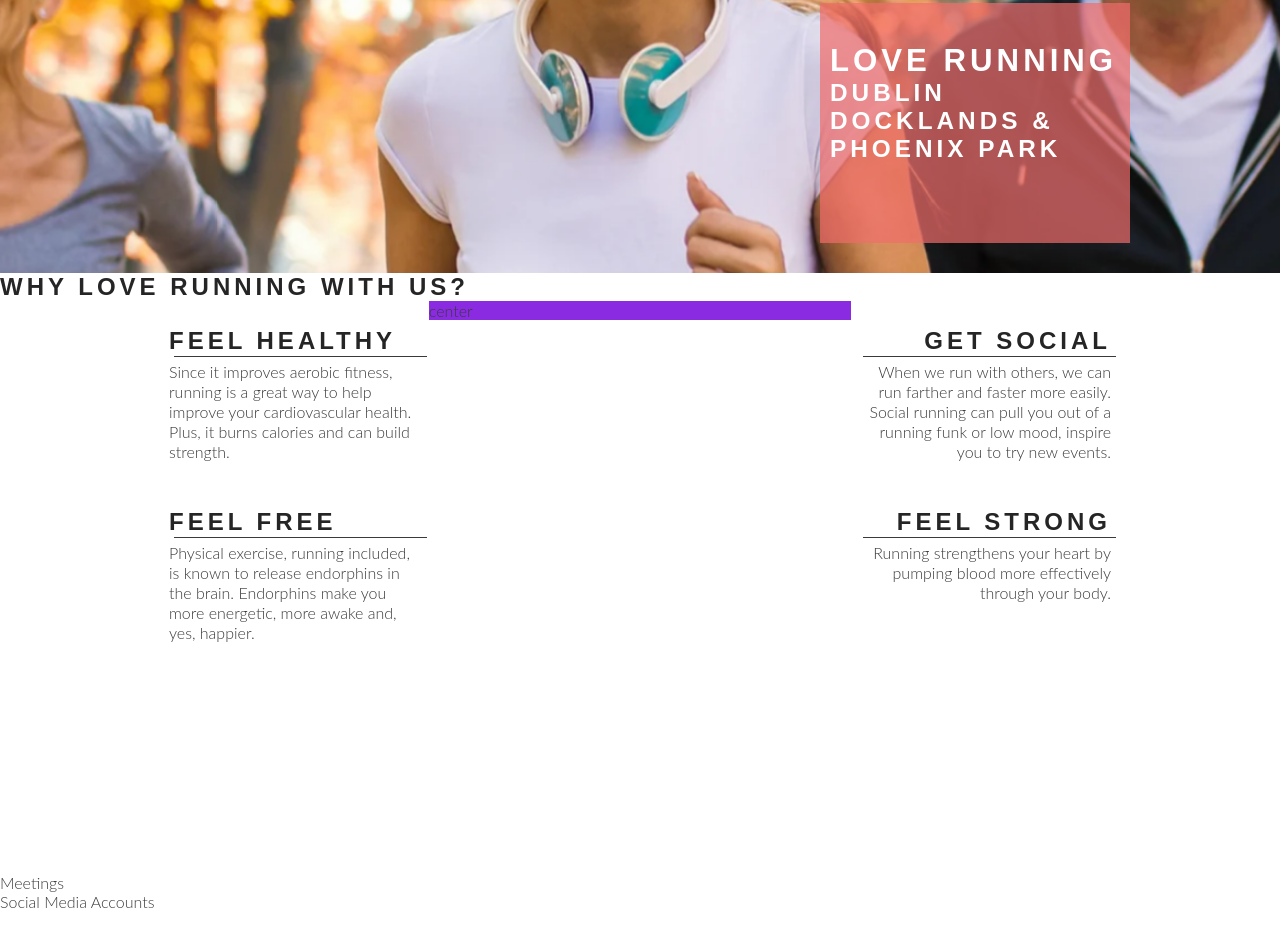
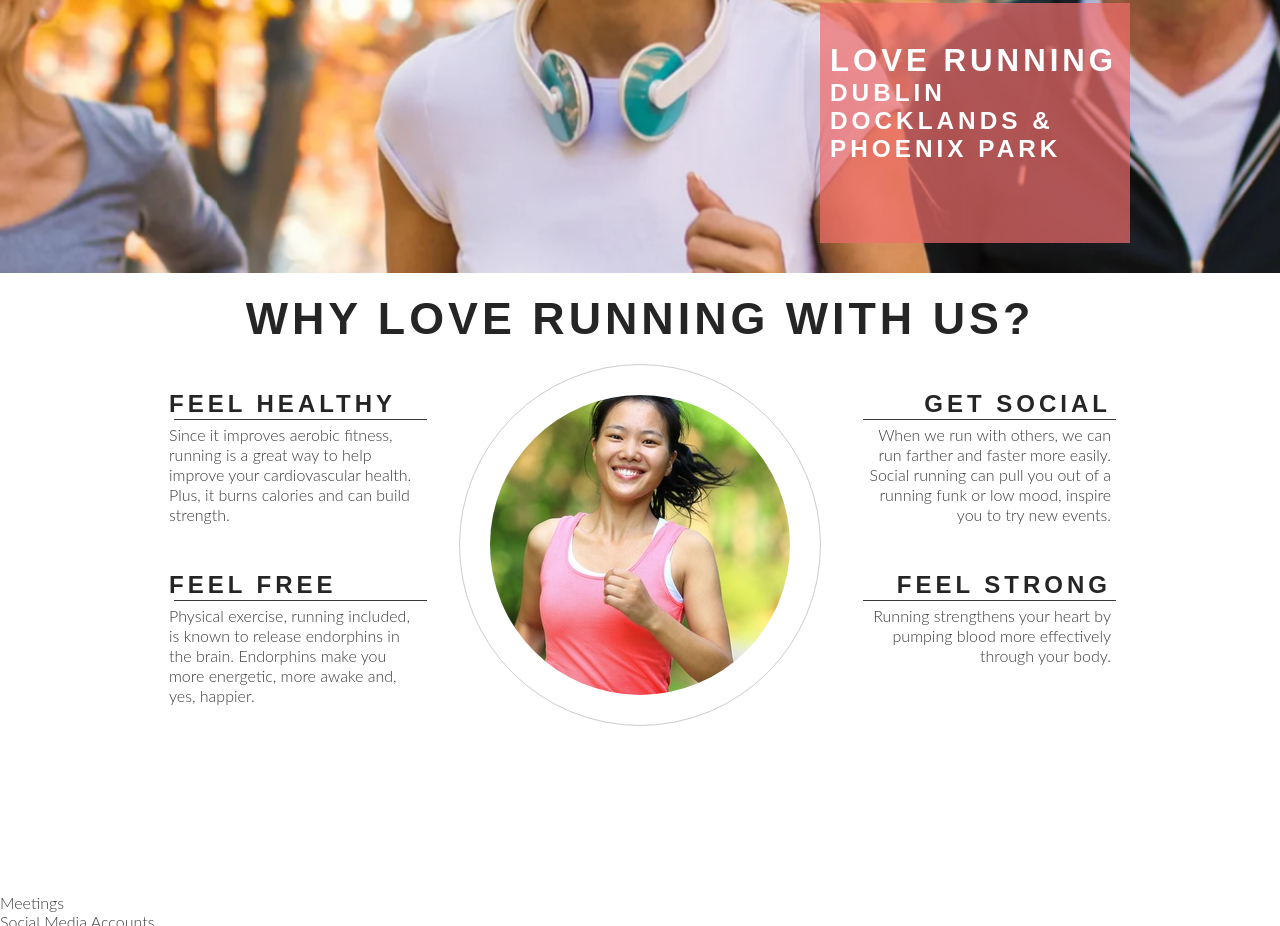
Before and after one commit to Kaysheridan/love-running, a plain HTML site: page index.html in a window 1280 px wide. Shown: the part 402-1328 px from the top of the page. Drawn offline with Linux system fonts and the light colour scheme.

```diff
--- a/assets/css/style.css
+++ b/assets/css/style.css
@@ -138,7 +138,7 @@ h1, h2 {
 #center-about {
     width: 33%;
     margin: 0 auto;
-    background-color: blueviolet;
+
 }
 
 hr {
@@ -173,3 +173,27 @@ hr {
     text-align: right;
 
 }
+
+#welcome {
+    text-align: center;
+    margin: 20px 0;
+    font-size: 280%
+}
+
+#circle-container {
+    width: 300px;
+    height: 300px;
+    padding: 30px;
+    border-style: solid;
+    border-color: #ccc;
+    border-width: 1px;
+    border-radius: 50%;
+    margin: 0 auto;
+
+}
+
+#circle-cover-bg {
+    background: url('../images/ethos-center-image.jpeg') no-repeat center center;
+    height: 100%;
+    border-radius: 50%;
+}
--- a/index.html
+++ b/index.html
@@ -44,7 +44,7 @@
         </div>
     </section>
     <section id="club-ethos">
-        <h1>Why love Running With Us?</h1>
+        <h2 id="welcome">Why love Running With Us?</h2>
         <div id="left-about">
             <div class="left-about-heading">
                 <h2>Feel Healthy</h2>
@@ -73,7 +73,11 @@
                 </p>
             </div>
         </div>
-        <div id="center-about">center</div>
+        <div id="center-about">
+            <div id="circle-container">
+                <div id="circle-cover-bg"></div>
+            </div>
+        </div>
     </section>
     <section>
         Meetings
```
Also changed, not shown: assets/images/ethos-center-image.jpeg (added).
